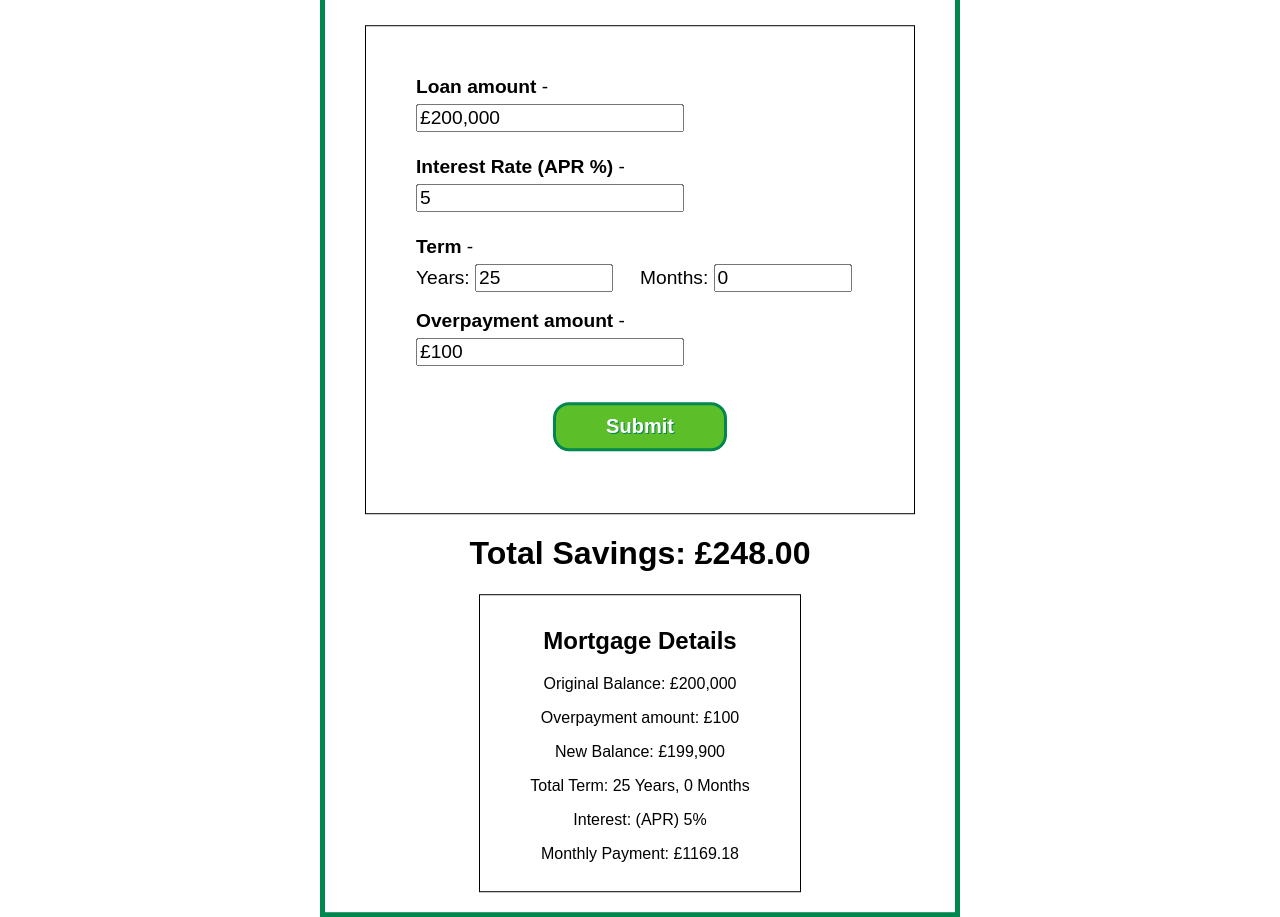
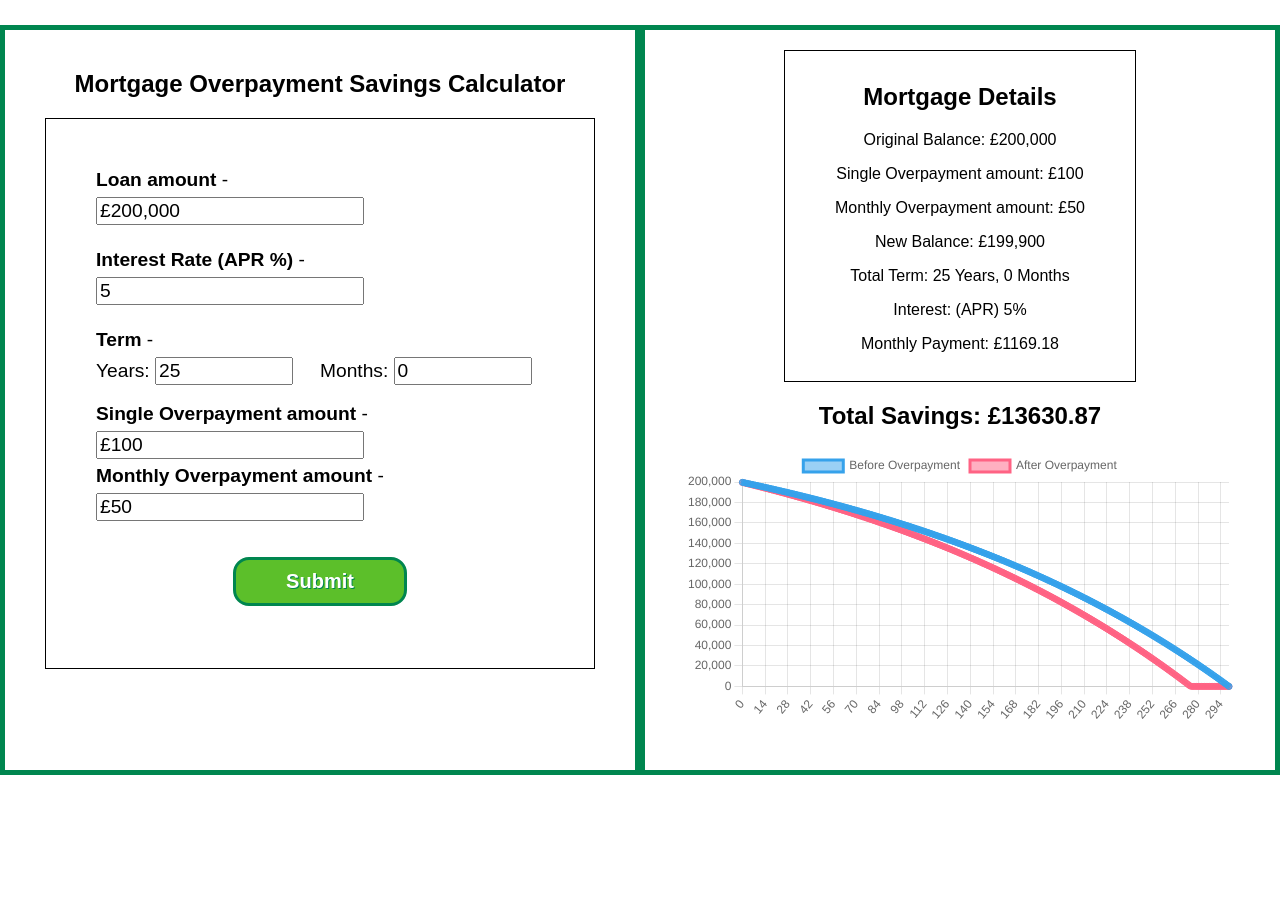
Before and after one commit to jimmybombimmy/mortgage-calc, a React (Vite) app: page / in a window 1280 px wide. Both pictures are taken after a click on the button "Submit". After the commit the page ends 800 px from the top, so only its background shows below. Built offline with nearby package versions, Linux system fonts and the light colour scheme.

Commit message:
create graph + add monthly interest payment additions

```diff
--- a/package.json
+++ b/package.json
@@ -10,7 +10,9 @@
     "preview": "vite preview"
   },
   "dependencies": {
+    "chart.js": "^4.4.7",
     "react": "^18.3.1",
+    "react-chartjs-2": "^5.2.0",
     "react-dom": "^18.3.1"
   },
   "devDependencies": {
--- a/src/App.css
+++ b/src/App.css
@@ -1,14 +1,29 @@
 main {
   font-family: Arial, Helvetica, sans-serif;
   margin: auto;
+  position: absolute;
+  top: 50%;
+  left: 50%;
+  transform: translate(-50%, -50%);
+  display: grid;
+  height: 750px;
+}
+
+main > section {
   border: 5px solid rgb(0,134,79);
   width: 550px;
   height: auto;
   padding: 20px 40px;
-  position: absolute;
-  top: 50%;
-  left: 50%;
-  transform: translate(-50%, -50%);
+}
+
+.main-left {
+  grid-column: 1 / 2;
+  grid-row: 1 / 2;
+}
+
+.main-right {
+  grid-column: 2 / 3;
+  grid-row: 1 / 2;
 }
 
 h1 {
--- a/src/App.jsx
+++ b/src/App.jsx
@@ -1,5 +1,6 @@
 import "./App.css";
 import calculateSavings from "./utils/calculateSavings";
+import Graph from "./Graph";
 import { useState } from "react";
 
 import convertNumToGBP from "./utils/convertNumToGBP";
@@ -9,7 +10,8 @@ export default function App() {
   let [amount, setAmount] = useState("£200,000");
   let [interest, setInterest] = useState(5);
   let [term, setTerm] = useState([25, 0]);
-  let [overpayment, setOverpayment] = useState("£100");
+  let [singleOverpayment, setSingleOverpayment] = useState("£100");
+  let [monthlyOverpayment, setMonthlyOverpayment] = useState("£50")
   let [totalSavings, setTotalSavings] = useState("")
   let [submittedDetails, setSubmittedDetails] = useState(undefined)
 
@@ -21,14 +23,15 @@ export default function App() {
     };
     e.preventDefault();
 
-    const savings = calculateSavings(mortgageDetails, convertGBPToNum(overpayment));
+    const savings = calculateSavings(mortgageDetails, convertGBPToNum(singleOverpayment), convertGBPToNum(monthlyOverpayment));
     setTotalSavings("£" + savings.totalInterestSaved)
 
-    setSubmittedDetails({...mortgageDetails, overpayment, monthlyPayment: savings.monthlyPayment})
+    setSubmittedDetails({...mortgageDetails, singleOverpayment, monthlyOverpayment, savings})
   };
 
   return (
     <main>
+      <section className="main-left">
       <h1>Mortgage Overpayment Savings Calculator</h1>
       <h2></h2>
       <form onSubmit={handleSubmit}>
@@ -79,32 +82,48 @@ export default function App() {
           />
         </div>
         <div className="label-inner">
-          <label htmlFor="overpayment">
-            <strong>Overpayment amount</strong> -{" "}
+          <label htmlFor="singleOverpayment">
+            <strong>Single Overpayment amount</strong> -{" "}
           </label>
           <input
             type="text"
-            name="overpayment"
-            value={overpayment}
-            onChange={(e) => convertNumToGBP(e.target.value, setOverpayment)}
+            name="singleOverpayment"
+            value={singleOverpayment}
+            onChange={(e) => convertNumToGBP(e.target.value, setSingleOverpayment)}
+          />
+        </div>
+        <div className="label-inner">
+          <label htmlFor="singleOverpayment">
+            <strong>Monthly Overpayment amount</strong> -{" "}
+          </label>
+          <input
+            type="text"
+            name="singleOverpayment"
+            value={monthlyOverpayment}
+            onChange={(e) => convertNumToGBP(e.target.value, setMonthlyOverpayment)}
           />
         </div>
         <br />
         <button className="form-button" type="submit">Submit</button>
       </form>
+      </section>
+      <section className="main-right">
 
-      <h1>Total Savings: {totalSavings}</h1>
       {submittedDetails !== undefined ? (
         <div className="mortgage-details">
         <h2>Mortgage Details</h2>
         <p>Original Balance: {amount}</p>
-        <p>Overpayment amount: {overpayment}</p>
-        <p>New Balance: {  convertNumToGBP(String(convertGBPToNum(amount) - convertGBPToNum(overpayment)))}</p>
+        <p>Single Overpayment amount: {singleOverpayment}</p>
+        <p>Monthly Overpayment amount: {monthlyOverpayment}</p>
+        <p>New Balance: {  convertNumToGBP(String(convertGBPToNum(amount) - convertGBPToNum(singleOverpayment)))}</p>
         <p>Total Term: {term[0]} Years, {term[1]} Months</p>
         <p>Interest: (APR) {interest}%</p>
-        <p>Monthly Payment: {"£" + submittedDetails.monthlyPayment}</p>
+        <p>Monthly Payment: {"£" + submittedDetails.savings.monthlyPayment}</p>
         </div>
     ) : (<></>)}
+    <h1>Total Savings: {totalSavings}</h1>
+    {submittedDetails !== undefined ? (<Graph data={submittedDetails}/>) : (<p>No data</p>)}
+    </section>
     </main>
   );
 }
--- /dev/null
+++ b/src/Graph.jsx
@@ -0,0 +1,76 @@
+// import { Chart } from "chart.js";
+import Chart from "chart.js/auto";
+import { getRelativePosition } from "chart.js/helpers";
+import { Line } from "react-chartjs-2";
+import { useState } from "react";
+
+export default function Graph({ data }) {
+  const [graphSwitch, setGraphSwitch] = useState(true);
+
+  let preNumbers = [];
+  let postNumbers = [];
+  let monthlySavings = [];
+  let labels = [];
+
+  function handleGraphSwitch() {
+    setGraphSwitch(!graphSwitch)
+  }
+
+  data.savings.postOverpaymentTable.map((d, i) => {
+    // --alternative code with interest payment--
+    // preNumbers.push(
+    //   data.savings.preOverpaymentTable[i].interestPayment +
+    //     (i > 0
+    //       ? data.savings.preOverpaymentTable[i].interestPayment +
+    //         preNumbers[i - 1]
+    //       : 0)
+    // );
+    // postNumbers.push(
+    //   d.interestPayment +
+    //     (i > 0
+    //       ? data.savings.postOverpaymentTable[i].interestPayment +
+    //         postNumbers[i - 1]
+    //       : 0)
+    // );
+
+    // --alternative code with remaining balance--
+    preNumbers.push(data.savings.preOverpaymentTable[i].remainingBalance);
+    postNumbers.push(d.remainingBalance < 0 ? 0 : d.remainingBalance);
+
+    monthlySavings.push(data.savings.savingsCalculated[i].savingsAccumulator);
+    labels.push(i);
+  });
+
+  return (
+    <section onClick={handleGraphSwitch}>
+      {graphSwitch ? (
+        <Line
+          datasetIdKey="id"
+          data={{
+            labels,
+            datasets: [
+              {
+                id: 1,
+                label: "Before Overpayment",
+                data: preNumbers,
+              },
+              {
+                id: 2,
+                label: "After Overpayment",
+                data: postNumbers,
+              },
+            ],
+          }}
+        />
+      ) : (
+        <Line
+          datasetIdKey="id"
+          data={{
+            labels,
+            datasets: [{ id: 3, label: "Total Savings", data: monthlySavings }],
+          }}
+        />
+      )}
+    </section>
+  );
+}
--- a/src/utils/calculateMortgagePayment.js
+++ b/src/utils/calculateMortgagePayment.js
@@ -2,7 +2,8 @@ export default function calculateMortgagePayments(
   loanAmount,
   annualInterestRate,
   loanTermMonths,
-  monthlyPayment
+  monthlyPayment,
+  monthlyOverpayment = 0
 ) {
   const monthlyInterestRate = annualInterestRate / 12 / 100; // Convert annual rate to monthly decimal
 
@@ -10,13 +11,15 @@ export default function calculateMortgagePayments(
   let payment;
 
   if (monthlyPayment) {
-    payment = monthlyPayment;
+    payment = monthlyPayment + monthlyOverpayment;
+    console.log("post payment", payment)
   } else {
     payment =
       (loanAmount *
         (monthlyInterestRate *
           Math.pow(1 + monthlyInterestRate, loanTermMonths))) /
       (Math.pow(1 + monthlyInterestRate, loanTermMonths) - 1);
+    console.log("post payment", payment)
   }
 
   let remainingBalance = loanAmount;
--- a/src/utils/calculateSavings.js
+++ b/src/utils/calculateSavings.js
@@ -1,13 +1,16 @@
 import calculateMortgagePayments from "./calculateMortgagePayment"
 
-export default function calculateSavings(mortgageInfo, overpayment) {
+export default function calculateSavings(mortgageInfo, singleOverpayment, monthlyOverpayment) {
+
+  console.log(monthlyOverpayment)
+
   const preOverpaymentTable = calculateMortgagePayments(mortgageInfo.loanAmount, mortgageInfo.annualInterestRate, mortgageInfo.loanTermMonths)
   console.log("Pre Overpayment Table", preOverpaymentTable)
 
-  const newLoanAmount = mortgageInfo.loanAmount - overpayment
+  const newLoanAmount = mortgageInfo.loanAmount - singleOverpayment
   const monthlyPayment = preOverpaymentTable[0].totalPayment
 
-  const postOverpaymentTable = calculateMortgagePayments(newLoanAmount, mortgageInfo.annualInterestRate, mortgageInfo.loanTermMonths, monthlyPayment)
+  const postOverpaymentTable = calculateMortgagePayments(newLoanAmount, mortgageInfo.annualInterestRate, mortgageInfo.loanTermMonths, monthlyPayment, monthlyOverpayment)
   console.log("Post Overpayment Table", postOverpaymentTable)
 
   const savingsCalculated = []
@@ -30,5 +33,5 @@ export default function calculateSavings(mortgageInfo, overpayment) {
   console.log("Savings Calculated:", savingsCalculated)
   console.log("Total Interest Saved:", totalInterestSaved)
 
-  return {savingsCalculated, totalInterestSaved, monthlyPayment}
+  return {savingsCalculated, preOverpaymentTable, postOverpaymentTable, totalInterestSaved, monthlyPayment}
 }
```
Also changed, not shown: 2 other files (tests, documents, lock files or other folders).
